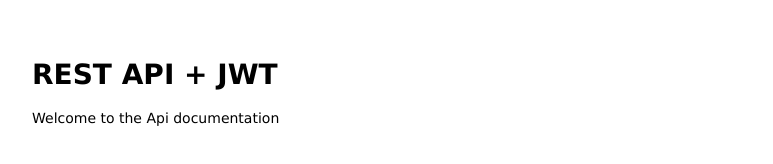
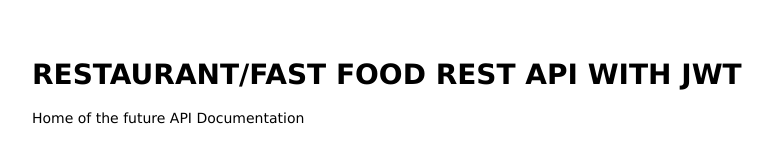
Before and after one commit to ajsevillano/hackaton-api, a website: page public/index.html in a window 1280 px wide. Shown: the whole page, without its empty margins (26-799 px from the left). Drawn offline with Linux system fonts and the light colour scheme; files that its build step writes are made by us from their sources.

Commit message:
Add Api description to the index

```diff
--- a/public/index.html
+++ b/public/index.html
@@ -1,11 +1,11 @@
 <html>
   <head>
-    <title>Your Generated Front-end</title>
+    <title>Restaurant or fast food REST API + jwt</title>
     <link rel="stylesheet" href="/stylesheets/style.css" />
   </head>
 
   <body>
-    <h1>REST API + JWT</h1>
-    <p>Welcome to the Api documentation</p>
+    <h1>RESTAURANT/FAST FOOD REST API WITH JWT</h1>
+    <p>Home of the future API Documentation</p>
   </body>
 </html>
```
